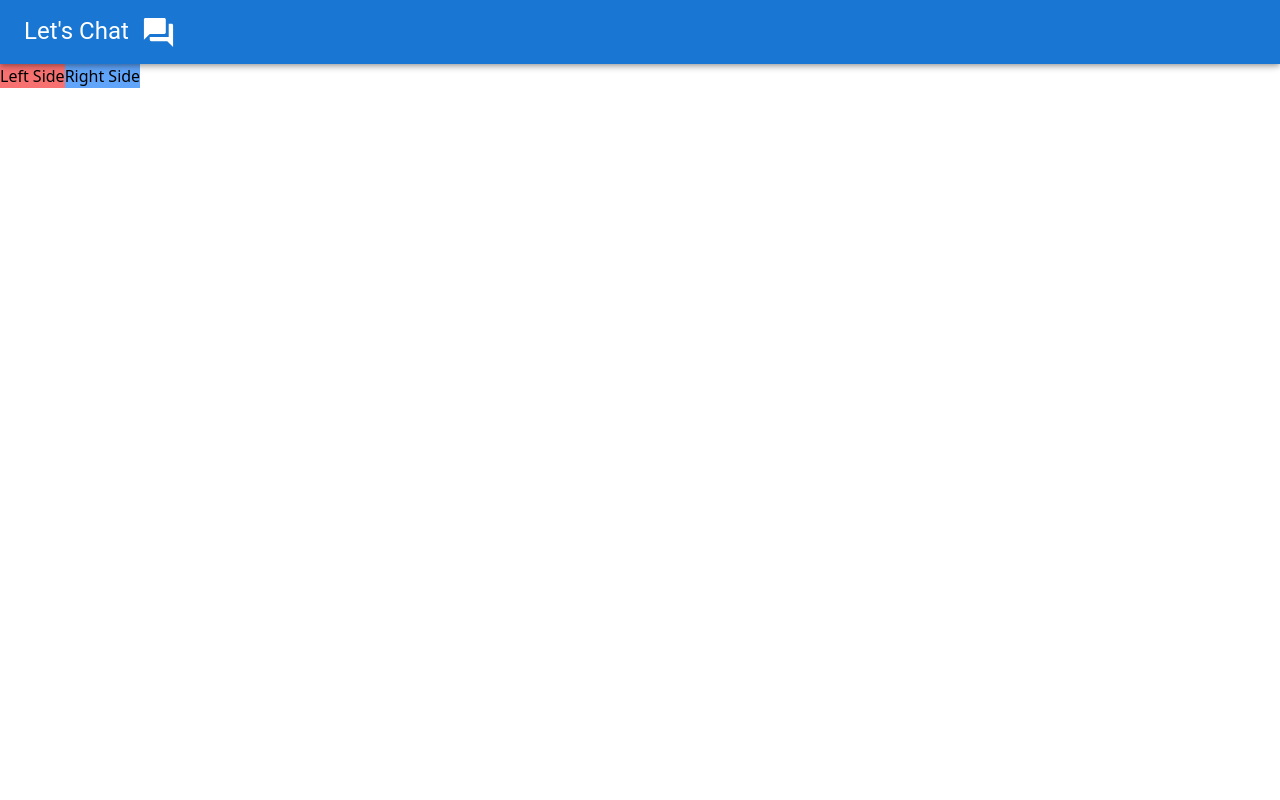
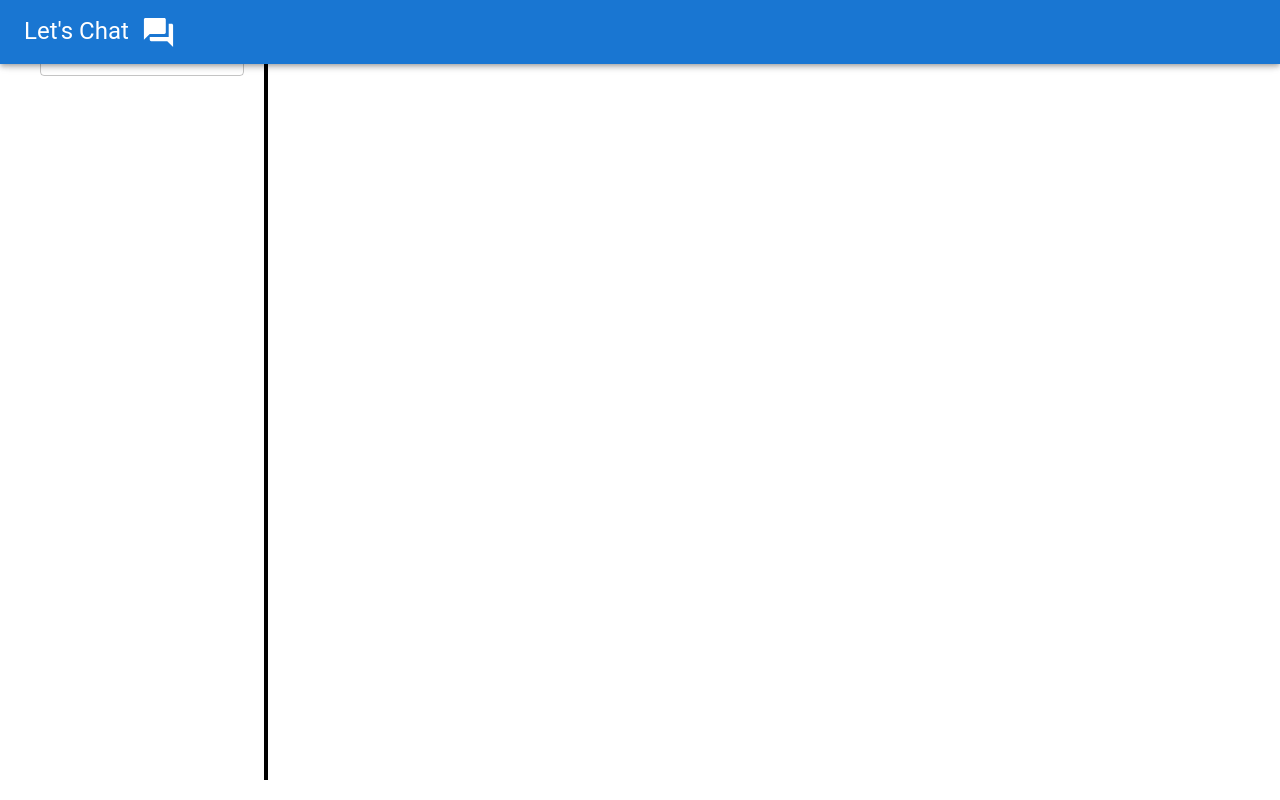
Before and after one commit to Lakshay-Randhawa/chat-with-me, a React (Vite) app: page /chat in a window 1280 px wide. Built offline with nearby package versions, Linux system fonts and the light colour scheme.

Commit message:
Navbar CSS changed

```diff
--- a/src/App.tsx
+++ b/src/App.tsx
@@ -8,13 +8,11 @@ export const App = () => {
   return (
     <StyledEngineProvider injectFirst>
       <BrowserRouter>
-        <div>
-          <Navbar />
-          <Routes>
-            <Route path="/" element={<Homepage />} />
-            <Route path="/chat" element={<Chat />} />
-          </Routes>
-        </div>
+        <Navbar />
+        <Routes>
+          <Route path="/" element={<Homepage />} />
+          <Route path="/chat" element={<Chat />} />
+        </Routes>
       </BrowserRouter>
     </StyledEngineProvider>
   );
--- a/src/components/Navbar.tsx
+++ b/src/components/Navbar.tsx
@@ -4,8 +4,7 @@ import { Link } from "react-router-dom";
 
 export const Navbar = () => {
   return (
-    <div className="mb-16">
-      <AppBar position="fixed">
+    <AppBar className="top-0" position="fixed">
       <Toolbar className="flex">
         <div className="flex gap-3">
           <Typography variant="h5">Let's Chat</Typography>
@@ -15,6 +14,5 @@ export const Navbar = () => {
         </div>
       </Toolbar>
     </AppBar>
-    </div>
   );
 };
--- a/src/pages/Chat.tsx
+++ b/src/pages/Chat.tsx
@@ -1,8 +1,12 @@
+import { UserSearchBar } from "../components/UserSearchBar";
+
 export const Chat = () => {
   return (
-    <div className="flex ">
-      <div className="bg-red-400"> Left Side</div>
-      <div className="bg-blue-400"> Right Side</div>
+    <div className="flex h-screen p-5">
+      <div className="border-r-4 border-black basis-1/5">
+        <UserSearchBar />
+      </div>
+      <div className=" basis-4/5"> Right Side</div>
     </div>
   );
 };
```
Lines whose indentation alone changed are shown as unchanged.
